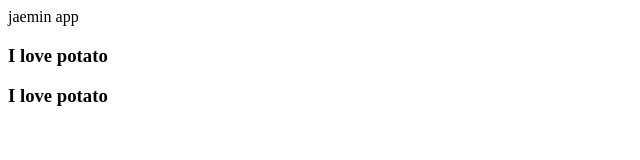
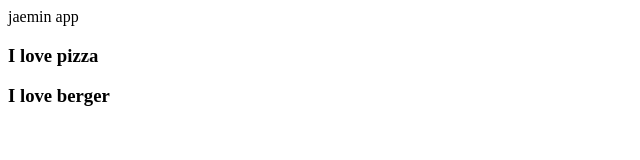
Before and after one commit to ehdrud1332/my-app, a React (Create React App) app: page / in a window 1280 px wide. Shown: the top 160 px of the page, without its empty margins (0-640 px from the left). Built offline with nearby package versions, Linux system fonts and the light colour scheme.

Commit message:
add component Props

```diff
--- a/src/App.js
+++ b/src/App.js
@@ -8,8 +8,8 @@
         jaemin app
       </text>
 
-        <Potato/>
-        <Potato/>
+        <Potato favourite="pizza" />
+        <Potato favourite="berger" />
 
     </div>
   );
--- a/src/potato.js
+++ b/src/potato.js
@@ -1,9 +1,9 @@
 import React from 'react';
 
-function Potato() {
+function Potato({ favourite }) {
     return (
         <h3>
-            I love potato
+            I love {favourite}
         </h3>
     );
 }
```
